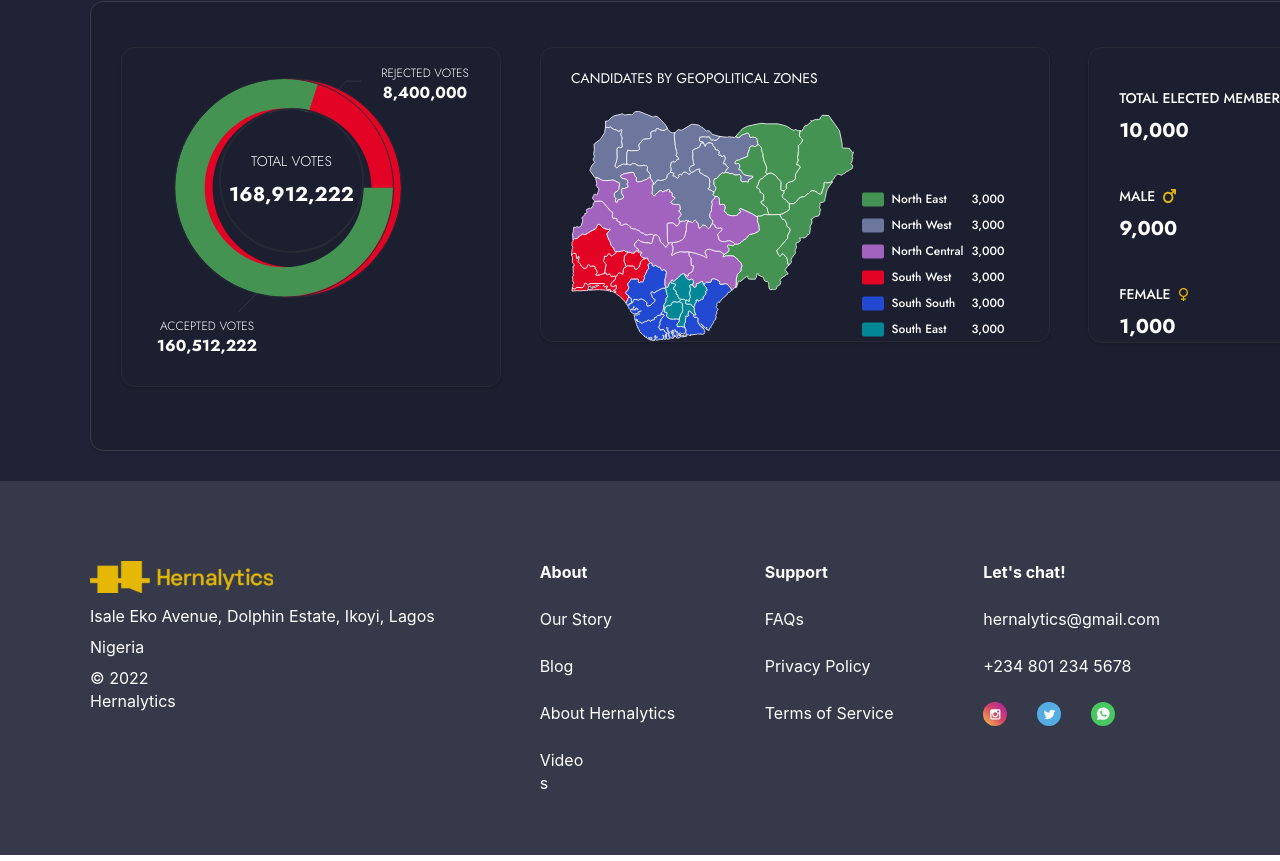
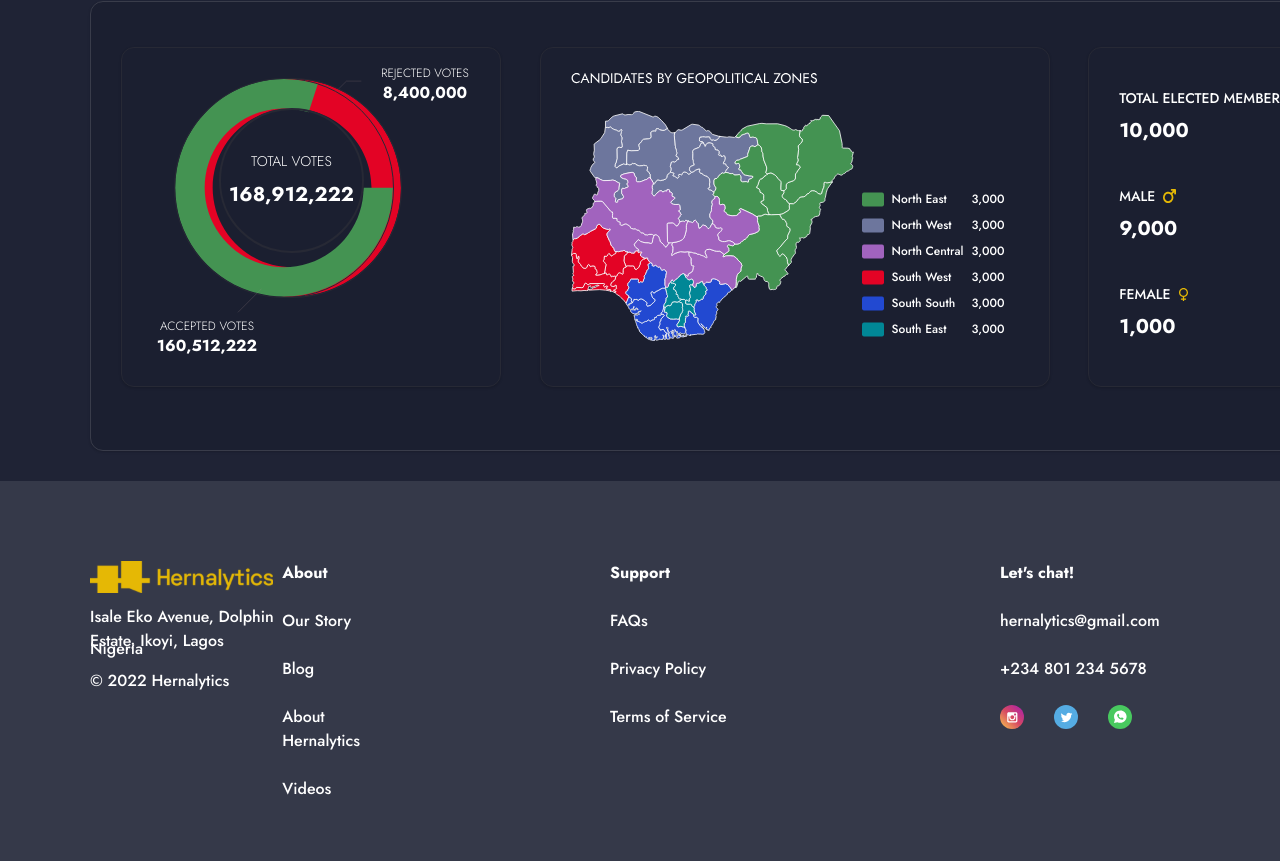
Before and after one commit to dorteks/post-election-data, a React (Create React App) app: page / in a window 1280 px wide. Shown: the part 1165-2026 px from the top of the page. Built offline with nearby package versions, Linux system fonts and the light colour scheme.

Commit message:
restructured files

```diff
--- a/src/components/bodycontainer.tsx
+++ b/src/container/bodycontainer.tsx
@@ -12,7 +12,7 @@ import Legend from "./legend";
 import PieChart from "./pie-chart";
 import SmallMap from "./small-map";
 import GenderStats from "./gender-stats";
-import { TEXT } from "./text";
+import { TEXT } from "../components/text";
 
 const BodyContainer = () => {
   return (
--- a/src/components/gender-stats.tsx
+++ b/src/container/gender-stats.tsx
@@ -5,6 +5,7 @@ const GenderStats = () => {
     <Box>
       <Card
         display="flex"
+        height="340px"
         color="#ffffff"
         fontSize="14px"
         paddingTop="40px"
--- a/src/components/small-map.tsx
+++ b/src/container/small-map.tsx
@@ -5,6 +5,7 @@ const SmallMap = () => {
     <Box>
       <Card
         width="510px"
+        height="340px"
         display="flex"
         color="#ffffff"
         fontSize="14px"
--- a/src/layout/body.tsx
+++ b/src/layout/body.tsx
@@ -1,5 +1,5 @@
 import React from "react";
-import BodyContainer from "../components/bodycontainer";
+import BodyContainer from "../container/bodycontainer";
 
 const Body = () => {
   return (
--- a/src/layout/footer.tsx
+++ b/src/layout/footer.tsx
@@ -6,55 +6,98 @@ const Footer = () => {
       display="flex"
       color="#FFFFFF"
       fontSize="16px"
-      lineHeight="23px"
+      fontFamily="Jost"
       fontStyle="normal"
       bgColor=" #353949"
       fontWeight="400px"
       flexDirection="row"
-      // fontFamily="Jost"
       justifyContent="space-between"
       padding="80px 120px 60px 90px"
     >
       <Box width="360px" gap="12px">
         <Image src="/images/hernalytics-full-logo.svg" alt="hernalytics-logo" />
+
         <Stack paddingTop="12px">
-          <Text _hover={{ borderBottom: "1px solid blue" }}>
+          <Text height="24px" _hover={{ borderBottom: "1px solid blue" }}>
             Isale Eko Avenue, Dolphin Estate, Ikoyi, Lagos
           </Text>
-          <Text width="56px" _hover={{ borderBottom: "1px solid blue" }}>
+          <Text
+            width="56px"
+            height="24px"
+            _hover={{ borderBottom: "1px solid blue" }}
+          >
             Nigeria
           </Text>
-          <Text width="140px" _hover={{ borderBottom: "1px solid blue" }}>
+          <Text
+            height="24px"
+            width="140px"
+            _hover={{ borderBottom: "1px solid blue" }}
+          >
             © 2022 Hernalytics
           </Text>
         </Stack>
       </Box>
 
+      <Stack display="flex" flexDirection="row" gap="250px">
         <VStack alignItems="left" gap="24px">
-        <Text fontWeight="bold">About</Text>
+          <Text
+            fontWeight="bold"
+            _peerHover={{ borderBottom: "1px solid blue" }}
+          >
+            About
+          </Text>
           <Text>Our Story</Text>
           <Text>Blog</Text>
           <Text>About Hernalytics</Text>
           <Text width="50px">Videos</Text>
         </VStack>
-      <VStack alignItems="left" gap="24px">
-        <Text _hover={{ borderBottom: "1px solid blue" }} fontWeight="bold">
+
+        <Stack
+          gap="24px"
+          display="flex"
+          alignItems="left"
+          flexDirection="column"
+        >
+          <Text
+            width="80px"
+            fontWeight="bold"
+            _hover={{ borderBottom: "1px solid blue" }}
+          >
             Support
           </Text>
-        <Text _hover={{ borderBottom: "1px solid blue" }}>FAQs</Text>
-        <Text _hover={{ borderBottom: "1px solid blue" }}>Privacy Policy</Text>
-        <Text _hover={{ borderBottom: "1px solid blue" }}>
+
+          <Text _hover={{ borderBottom: "1px solid blue" }}>FAQs </Text>
+          <Text _hover={{ borderBottom: "1px solid blue" }} width="140px">
+            Privacy Policy
+          </Text>
+          <Text _hover={{ borderBottom: "1px solid blue" }} width="140px">
             Terms of Service
           </Text>
-      </VStack>
-      <VStack alignItems="left" gap="24px">
-        <Text _hover={{ borderBottom: "1px solid blue" }} fontWeight="bold">
+        </Stack>
+
+        <Stack
+          gap="24px"
+          display="flex"
+          fontSize="16px"
+          alignItems="left"
+          flexDirection="column"
+        >
+          <Text
+            width="80px"
+            height="24px"
+            fontWeight="bold"
+            _hover={{ borderBottom: "1px solid blue" }}
+          >
             Let's chat!
           </Text>
-        <Text _hover={{ borderBottom: "1px solid blue" }}>
+          <Text height="24px" _hover={{ borderBottom: "1px solid blue" }}>
             hernalytics@gmail.com
           </Text>
-        <Text _hover={{ borderBottom: "1px solid blue" }}>
+          <Text
+            width="160px"
+            height="24px"
+            _hover={{ borderBottom: "1px solid blue" }}
+          >
             +234 801 234 5678
           </Text>
           <HStack gap="30px">
@@ -62,7 +105,8 @@ const Footer = () => {
             <Image src="/images/twitter.svg" alt="twitter" />
             <Image src="/images/whatsapp.svg" alt="whatsapp" />
           </HStack>
-      </VStack>
+        </Stack>
+      </Stack>
     </Box>
   );
 };
```
Also changed, not shown: tsconfig.json (+2 -8 lines), src/container/legend.tsx (renamed from src/components/legend.tsx), src/container/map.tsx (renamed from src/components/map.tsx), src/container/pie-chart.tsx (renamed from src/components/pie-chart.tsx). Lines whose indentation alone changed are shown as unchanged.
